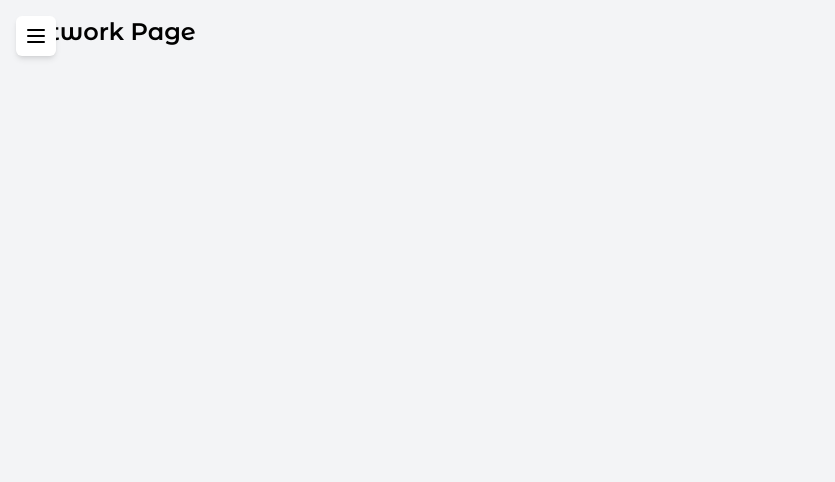
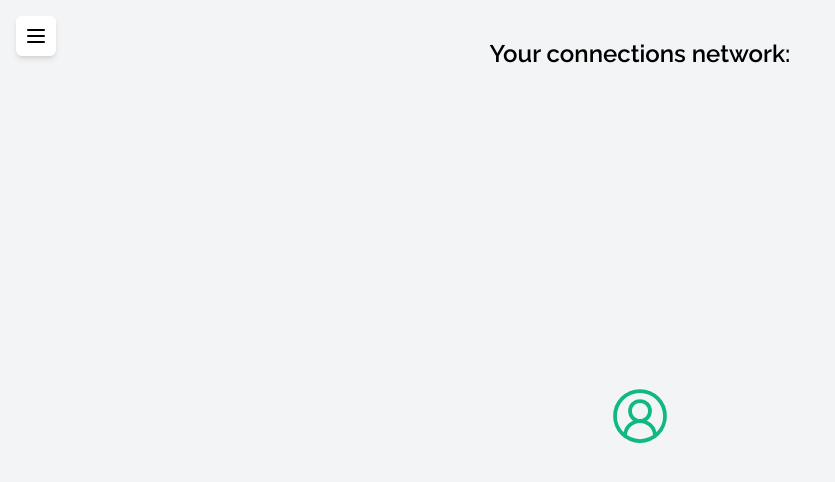
Before and after one commit to ZubalYana/People-Atlas, a React (Vite) app: page / in a window 1280 px wide. Shown: the top 482 px of the page, without its empty margins (0-835 px from the left). Built offline with nearby package versions, Linux system fonts and the light colour scheme; no server answers; sample sign-in values are in the browser's storage.

Commit message:
display the user character and it's basic info. center everything on the network page

```diff
--- a/package.json
+++ b/package.json
@@ -15,6 +15,7 @@
     "@mui/icons-material": "^7.1.1",
     "@mui/material": "^7.1.1",
     "@tailwindcss/vite": "^4.1.8",
+    "axios": "^1.9.0",
     "lucide-react": "^0.513.0",
     "react": "^19.1.0",
     "react-dom": "^19.1.0",
--- a/src/components/Pages/NetworkPage/NetworkPage.tsx
+++ b/src/components/Pages/NetworkPage/NetworkPage.tsx
@@ -1,9 +1,41 @@
-import PageLayout from "../../PageLayout"
+import { useEffect } from "react";
+import PageLayout from "../../PageLayout";
+import { useAuthStore } from "../../../stores/useAuthStore";
+import { UserCircle2 } from "lucide-react";
 
 export default function NetworkPage() {
+    const { user, fetchUser } = useAuthStore();
+
+    useEffect(() => {
+        if (!user) fetchUser();
+    }, [user, fetchUser]);
+
+    const photoUrl = user?.character?.photo;
+
     return (
         <PageLayout>
-            <div className="text-2xl font-semibold">Network Page</div>
+            <div className="w-full h-full flex flex-col items-center justify-center">
+                <h1 className="text-2xl font-semibold">Your connections network:</h1>
+
+                <div className="w-full flex justify-center items-center lg:h-[90%]">
+
+                    <div className="w-[60px] flex flex-col items-center">
+                        <div className="w-[60px] h-[60px] rounded-full overflow-hidden flex items-center justify-center bg-gray-100 ">
+                            {photoUrl ? (
+                                <img
+                                    src={photoUrl}
+                                    alt="Profile"
+                                    className="w-full h-full object-cover"
+                                />
+                            ) : (
+                                <UserCircle2 className="w-full h-full text-[#10B981] cursor-pointer" strokeWidth={1.5} />
+                            )}
+                        </div>
+                        <p className="text-[#1E293B] text-[12px] font-semibold">{user?.character?.name}</p>
+                    </div>
+
+                </div>
+            </div>
         </PageLayout>
-    )
+    );
 }
--- a/src/components/Sidemenu.tsx
+++ b/src/components/Sidemenu.tsx
@@ -9,8 +9,8 @@ export default function Sidemenu({ onClose }: { onClose: () => void }) {
                 </button>
             </div>
             <nav className="mt-4 space-y-2">
-                <a href="#" className="block text-gray-700">Home</a>
                 <a href="#" className="block text-gray-700">Network</a>
+                <a href="#" className="block text-gray-700">Characters list</a>
                 <a href="#" className="block text-gray-700">Settings</a>
             </nav>
         </div>
--- a/src/stores/useAuthStore.ts
+++ b/src/stores/useAuthStore.ts
@@ -1,9 +1,39 @@
 import { create } from 'zustand'
+import axios from 'axios';
+
+type Character = {
+    _id: string;
+    isUser: boolean;
+    userAuth?: {
+        email?: string;
+        password?: string;
+        authProvider?: string;
+    };
+    owner?: string; // or Character if populated
+    photo?: string;
+    name: string;
+    lastName?: string;
+    patronymic?: string;
+    nickname?: string;
+    phone?: string;
+    email?: string;
+    instagram?: string;
+    telegram?: string;
+    facebook?: string;
+    address?: string;
+    tags?: any[]; //probably string in future, any is temporary
+    otherRelationships?: any[]; //presumably type object, which will hold info about other relationships, to modify later
+    birthday?: string;
+    interests?: string;
+    relatedEvents?: string;
+    howDidYouMeet?: string;
+    notes?: string;
+};
 
 type User = {
     _id: string;
     email: string;
-    character?: string;
+    character?: Character;
 };
 
 type AuthState = {
@@ -12,6 +42,7 @@ type AuthState = {
     setAuth: (user: User, token: string) => void;
     logout: () => void;
     restoreAuth: () => void;
+    fetchUser: () => Promise<void>;
 };
 
 export const useAuthStore = create<AuthState>((set) => ({
@@ -35,4 +66,20 @@ export const useAuthStore = create<AuthState>((set) => ({
         const token = localStorage.getItem('token');
         if (user && token) set({ user, token });
     },
+
+    fetchUser: async () => {
+        const token = localStorage.getItem('token');
+        if (!token) return;
+
+        try {
+            const res = await axios.get('/api/user', {
+                headers: {
+                    Authorization: `Bearer ${token}`,
+                },
+            });
+            set({ user: res.data });
+        } catch (err) {
+            console.error('Failed to fetch user:', err);
+        }
+    },
 }));
```
Also changed, not shown: 1 other file (tests, documents, lock files or other folders).
